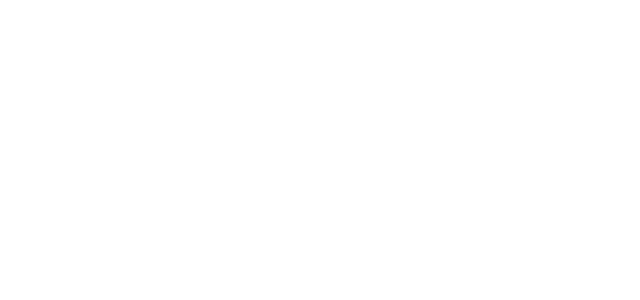
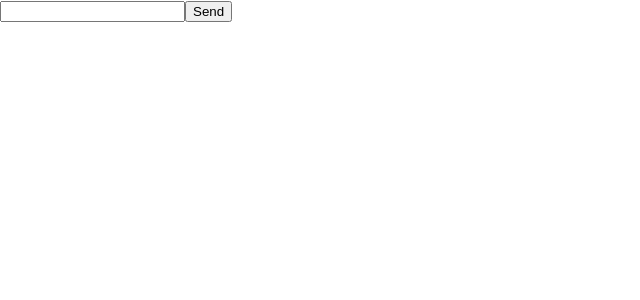
Before and after one commit to julioxavierr/react-tdd, a React (Create React App) app: page / in a window 1280 px wide. Shown: the top 300 px of the page, without its empty margins (0-640 px from the left). Built offline with nearby package versions, Linux system fonts and the light colour scheme.

Commit message:
add the message form ui

```diff
--- a/src/App.js
+++ b/src/App.js
@@ -1,5 +1,9 @@
-function App() {
-  return <div></div>;
+import { NewMessageForm } from "./NewMessageForm";
+
+export function App() {
+  return (
+    <div>
+      <NewMessageForm />
+    </div>
+  );
 }
-
-export default App;
--- /dev/null
+++ b/src/NewMessageForm.js
@@ -0,0 +1,8 @@
+export const NewMessageForm = () => {
+  return (
+    <div>
+      <input type="text" data-testid="messageText" />
+      <button data-testid="sendButton">Send</button>
+    </div>
+  );
+};
```
Also changed, not shown: src/index.js (+6 -6 lines).
